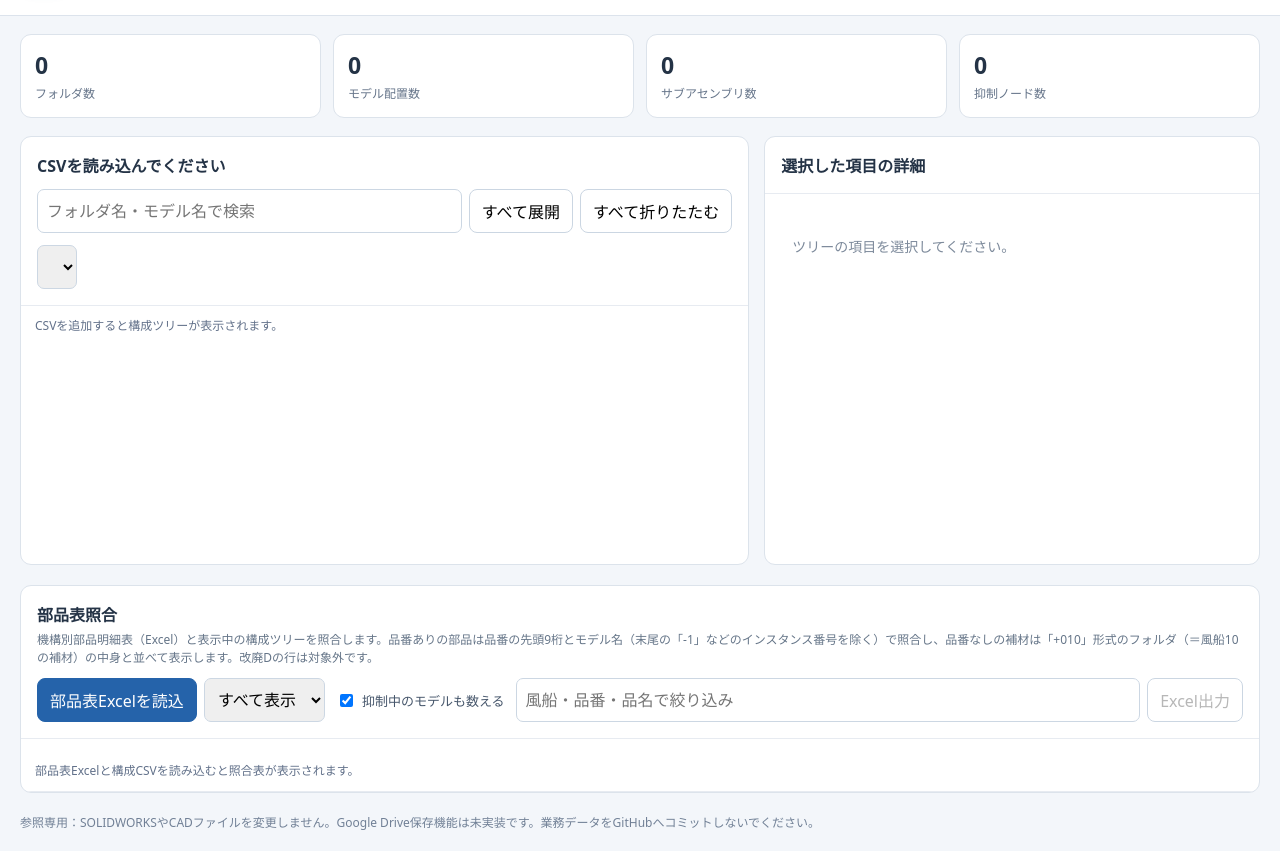
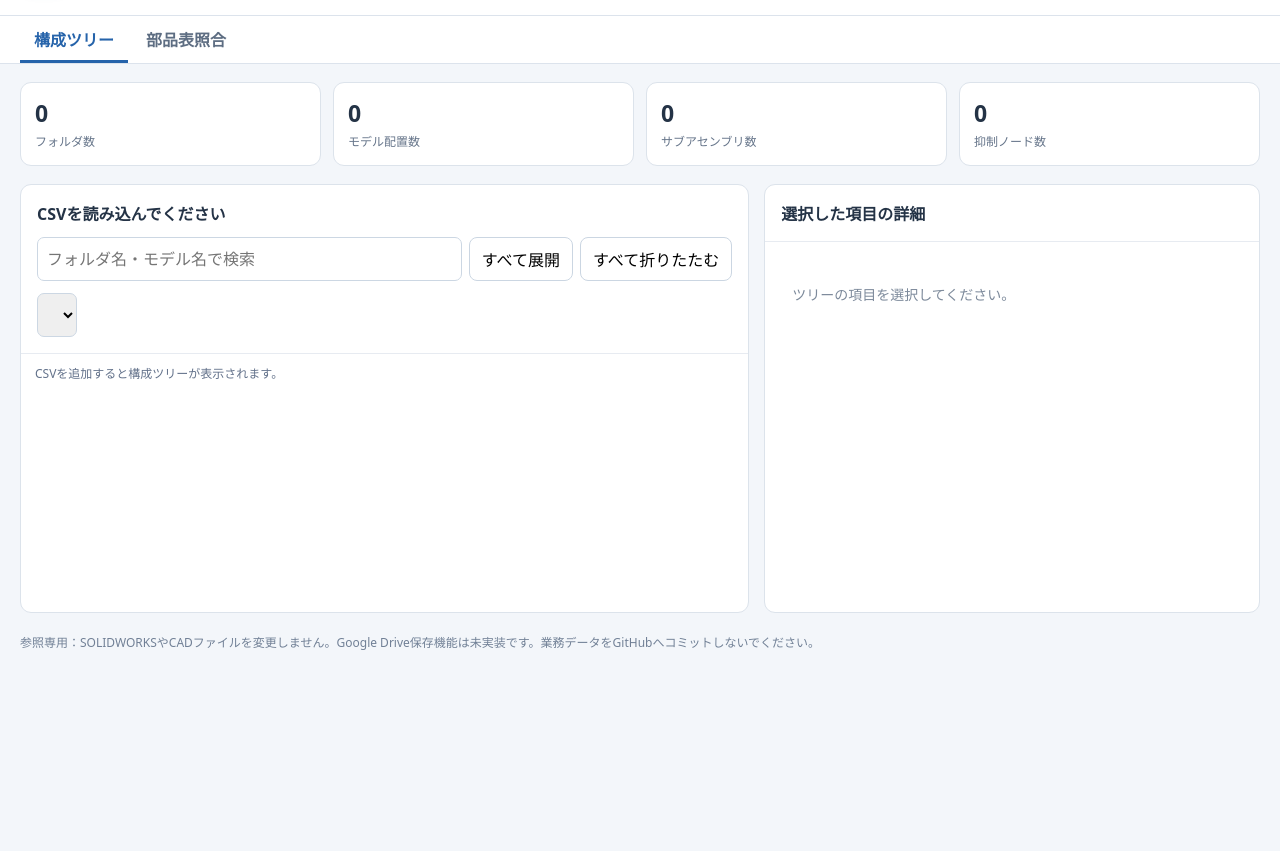
Before and after one commit to cozy51/solidworks-tree-viewer, a plain HTML site: page index.html in a window 1280 px wide. Shown: the part 74-925 px from the top of the page. After the commit the page ends 800 px from the top, so only its background shows below. Drawn offline with Linux system fonts and the light colour scheme.

Commit message:
Move BOM comparison into its own tab
Co-Authored-By: Claude Opus 5.5 <noreply@anthropic.com>
Claude-Session: https://claude.ai/code/session_01KwfA8sgqF3vd9PRCU4JTDX

```diff
--- a/index.html
+++ b/index.html
@@ -16,7 +16,7 @@ button,.upload{font:inherit;border:1px solid #cbd6e2;border-radius:8px;backgroun
 .layout{display:grid;grid-template-columns:minmax(300px,1.25fr) minmax(280px,.85fr);gap:15px;margin:0 20px 20px}.panel{min-width:0;overflow:hidden}.panel-header{padding:16px;border-bottom:1px solid #e7ebf1}.panel-header strong{display:block}.bar{display:flex;gap:7px;margin-top:12px;flex-wrap:wrap}input[type=search],select{font:inherit;border:1px solid #ccd7e3;border-radius:7px;padding:9px;min-width:0}input[type=search]{flex:1;min-width:140px}select{max-width:100%}.tree{padding:12px;max-height:68vh;overflow:auto;min-height:220px}.tree-node{display:flex;gap:5px;align-items:center;cursor:pointer;border-radius:5px;min-height:30px;font-size:13px;white-space:nowrap}.tree-node:hover{background:#f0f5fc}.tree-node.active{background:#e4efff}.toggle{border:0;padding:2px;width:26px;background:transparent}.children{padding-left:22px;border-left:1px solid #e6eaf0;margin-left:12px}.name{overflow:hidden;text-overflow:ellipsis}.tag{font-size:10px;color:#7c8796;background:#f0f2f5;border-radius:4px;padding:2px 5px}.details{padding:18px;overflow:auto;max-height:68vh}dl{margin:0}dt{font-size:12px;color:#617187;margin-top:13px}dd{margin:4px 0;overflow-wrap:anywhere;font-size:14px}footer{padding:0 20px 20px;font-size:12px;color:#718096}.notice{margin:10px 14px;color:#62718a;font-size:12px}.empty{color:#7d8a9b;font-size:14px;padding:24px 9px}
 .brand{display:flex;align-items:center;gap:12px}.brand img{width:40px;height:40px;flex:none;filter:drop-shadow(0 2px 4px rgba(23,63,120,.25))}
 .ico{width:16px;height:16px;flex:none;display:block}.ico-folder{color:#d4952b}.ico-asm{color:#2563aa}.ico-part{color:#5b7088}
-.compare{margin:0 20px 20px}.compare .panel-header p{margin:4px 0 0;font-size:12px;color:#657588}.check{display:inline-flex;align-items:center;gap:6px;font-size:13px;color:#46566b;padding:0 4px}.summary{display:flex;gap:8px;flex-wrap:wrap;padding:12px 16px 0}.chip{font-size:12px;border-radius:999px;padding:4px 10px;background:#f0f3f7;color:#46566b}.table-wrap{overflow:auto;max-height:75vh;margin:12px 0 0;border-top:1px solid #e7ebf1}
+.tabs{display:flex;gap:4px;padding:0 20px;background:#fff;border-bottom:1px solid #dce3ec}.tab{border:0;border-bottom:3px solid transparent;border-radius:0;background:transparent;padding:11px 14px 9px;color:#5d6d82;font-weight:600}.tab:hover{background:#f3f7fc}.tab[aria-selected=true]{color:#2563aa;border-bottom-color:#2563aa}[hidden]{display:none!important}.compare{margin:18px 20px 20px}.compare .table-wrap{max-height:calc(100vh - 260px)}.compare .panel-header p{margin:4px 0 0;font-size:12px;color:#657588}.check{display:inline-flex;align-items:center;gap:6px;font-size:13px;color:#46566b;padding:0 4px}.summary{display:flex;gap:8px;flex-wrap:wrap;padding:12px 16px 0}.chip{font-size:12px;border-radius:999px;padding:4px 10px;background:#f0f3f7;color:#46566b}.table-wrap{overflow:auto;max-height:75vh;margin:12px 0 0;border-top:1px solid #e7ebf1}
 table.cmp{border-collapse:collapse;width:100%;font-size:13px}table.cmp th{position:sticky;top:0;background:#f6f8fb;text-align:left;font-weight:600;font-size:12px;color:#55657a;border-bottom:1px solid #dce3eb;padding:8px 10px;white-space:nowrap;z-index:1}table.cmp td{border-bottom:1px solid #edf0f4;padding:7px 10px;vertical-align:top}table.cmp td.num{text-align:right;font-variant-numeric:tabular-nums;white-space:nowrap}table.cmp tr.sec td{background:#fafbfd;color:#5d6d82;font-size:12px;font-weight:600}table.cmp tr.sup td{background:#fbfcf7}.code{font-family:ui-monospace,Consolas,monospace;font-size:12px;white-space:nowrap}.lines{margin:0;padding:0;list-style:none}.lines li+li{margin-top:2px}.lines .q{color:#7a879a;margin-left:6px}.muted{color:#97a3b3}.sub{display:block;font-size:11px;color:#7d8a9b;margin-top:2px}
 .st{display:inline-block;font-size:11px;font-weight:600;border-radius:5px;padding:2px 7px;white-space:nowrap}.st.ok{background:#e3f4ea;color:#1d7444}.st.warn{background:#fff1d9;color:#9a5b00}.st.ng{background:#fde6e6;color:#b42323}.st.info{background:#e7f0fb;color:#24569a}
 @media(max-width:750px){.layout{grid-template-columns:1fr}.stats{grid-template-columns:repeat(2,1fr)}}
@@ -24,11 +24,12 @@ table.cmp{border-collapse:collapse;width:100%;font-size:13px}table.cmp th{positi
 </head>
 <body>
 <header><div class="brand"><img src="icons/favicon.svg" alt=""><div><h1>SOLIDWORKS 構成ツリービューア</h1><p>CSVからフォルダ・モデルの階層を再現します。読み込んだデータはサーバーに送信されません。</p></div></div><div class="actions"><label class="upload">CSVを追加<input id="files" type="file" accept=".csv,text/csv" multiple></label><button id="export" disabled>JSON出力</button></div></header>
-<div class="stats"><div class="stat"><strong id="folderCount">0</strong><span>フォルダ数</span></div><div class="stat"><strong id="modelCount">0</strong><span>モデル配置数</span></div><div class="stat"><strong id="asmCount">0</strong><span>サブアセンブリ数</span></div><div class="stat"><strong id="suppCount">0</strong><span>抑制ノード数</span></div></div>
-<div class="layout"><section class="panel"><div class="panel-header"><strong id="assemblyTitle">CSVを読み込んでください</strong><div class="bar"><input id="search" type="search" placeholder="フォルダ名・モデル名で検索"><button id="expand">すべて展開</button><button id="collapse">すべて折りたたむ</button></div><div class="bar"><select id="assemblySelect" aria-label="表示するアセンブリ"></select></div></div><div class="notice" id="message">CSVを追加すると構成ツリーが表示されます。</div><div class="tree" id="tree" role="tree"></div></section><aside class="panel"><div class="panel-header"><strong>選択した項目の詳細</strong></div><div class="details" id="details"><div class="empty">ツリーの項目を選択してください。</div></div></aside></div>
-<section class="panel compare"><div class="panel-header"><strong>部品表照合</strong><p>機構別部品明細表（Excel）と表示中の構成ツリーを照合します。品番ありの部品は品番の先頭9桁とモデル名（末尾の「-1」などのインスタンス番号を除く）で照合し、品番なしの補材は「+010」形式のフォルダ（＝風船10の補材）の中身と並べて表示します。改廃Dの行は対象外です。</p>
+<nav class="tabs" role="tablist"><button class="tab" role="tab" data-tab="tree" aria-selected="true">構成ツリー</button><button class="tab" role="tab" data-tab="cmp" aria-selected="false">部品表照合</button></nav>
+<div id="tab-tree" role="tabpanel"><div class="stats"><div class="stat"><strong id="folderCount">0</strong><span>フォルダ数</span></div><div class="stat"><strong id="modelCount">0</strong><span>モデル配置数</span></div><div class="stat"><strong id="asmCount">0</strong><span>サブアセンブリ数</span></div><div class="stat"><strong id="suppCount">0</strong><span>抑制ノード数</span></div></div>
+<div class="layout"><section class="panel"><div class="panel-header"><strong id="assemblyTitle">CSVを読み込んでください</strong><div class="bar"><input id="search" type="search" placeholder="フォルダ名・モデル名で検索"><button id="expand">すべて展開</button><button id="collapse">すべて折りたたむ</button></div><div class="bar"><select id="assemblySelect" aria-label="表示するアセンブリ"></select></div></div><div class="notice" id="message">CSVを追加すると構成ツリーが表示されます。</div><div class="tree" id="tree" role="tree"></div></section><aside class="panel"><div class="panel-header"><strong>選択した項目の詳細</strong></div><div class="details" id="details"><div class="empty">ツリーの項目を選択してください。</div></div></aside></div></div>
+<div id="tab-cmp" role="tabpanel" hidden><section class="panel compare"><div class="panel-header"><strong>部品表照合</strong><p>機構別部品明細表（Excel）と表示中の構成ツリーを照合します。品番ありの部品は品番の先頭9桁とモデル名（末尾の「-1」などのインスタンス番号を除く）で照合し、品番なしの補材は「+010」形式のフォルダ（＝風船10の補材）の中身と並べて表示します。改廃Dの行と見出し（C）行は表示しません。</p>
 <div class="bar"><label class="upload">部品表Excelを読込<input id="bomFile" type="file" accept=".xlsx,.xlsm,.xls"></label><select id="cmpFilter" aria-label="表示する行"><option value="all">すべて表示</option><option value="diff">要確認のみ</option><option value="part">部品のみ</option><option value="sup">補材のみ</option></select><label class="check"><input id="cmpCountSupp" type="checkbox" checked>抑制中のモデルも数える</label><input id="cmpSearch" type="search" placeholder="風船・品番・品名で絞り込み"><button id="cmpExport" disabled>Excel出力</button></div></div>
-<div class="summary" id="cmpSummary"></div><div class="notice" id="cmpMessage">部品表Excelと構成CSVを読み込むと照合表が表示されます。</div><div class="table-wrap" id="cmpTable"></div></section>
+<div class="summary" id="cmpSummary"></div><div class="notice" id="cmpMessage">部品表Excelと構成CSVを読み込むと照合表が表示されます。</div><div class="table-wrap" id="cmpTable"></div></section></div>
 <footer>参照専用：SOLIDWORKSやCADファイルを変更しません。Google Drive保存機能は未実装です。業務データをGitHubへコミットしないでください。</footer>
 <script>
 "use strict";
@@ -248,6 +249,13 @@ $("bomFile").addEventListener("change",async e=>{
   try{$("cmpMessage").textContent="読み込み中…";const X=await loadXLSX();bom=parseBOM(X,await file.arrayBuffer(),file.name);renderCompare()}
   catch(err){$("cmpMessage").textContent=file.name+" の読込に失敗: "+err.message}
 });
+function showTab(name){
+  for(const b of document.querySelectorAll(".tab"))b.setAttribute("aria-selected",String(b.dataset.tab===name));
+  $("tab-tree").hidden=name!=="tree";$("tab-cmp").hidden=name!=="cmp";
+  try{localStorage.setItem("swtv-tab",name)}catch(e){}
+}
+for(const b of document.querySelectorAll(".tab"))b.onclick=()=>showTab(b.dataset.tab);
+try{const t=localStorage.getItem("swtv-tab");if(t==="cmp")showTab("cmp")}catch(e){}
 $("cmpFilter").onchange=renderCompare;$("cmpCountSupp").onchange=renderCompare;$("cmpSearch").addEventListener("input",renderCompare);
 $("cmpExport").onclick=async()=>{
   if(!cmpRows.length)return;const X=await loadXLSX();
```
Also changed, not shown: 1 other file.
